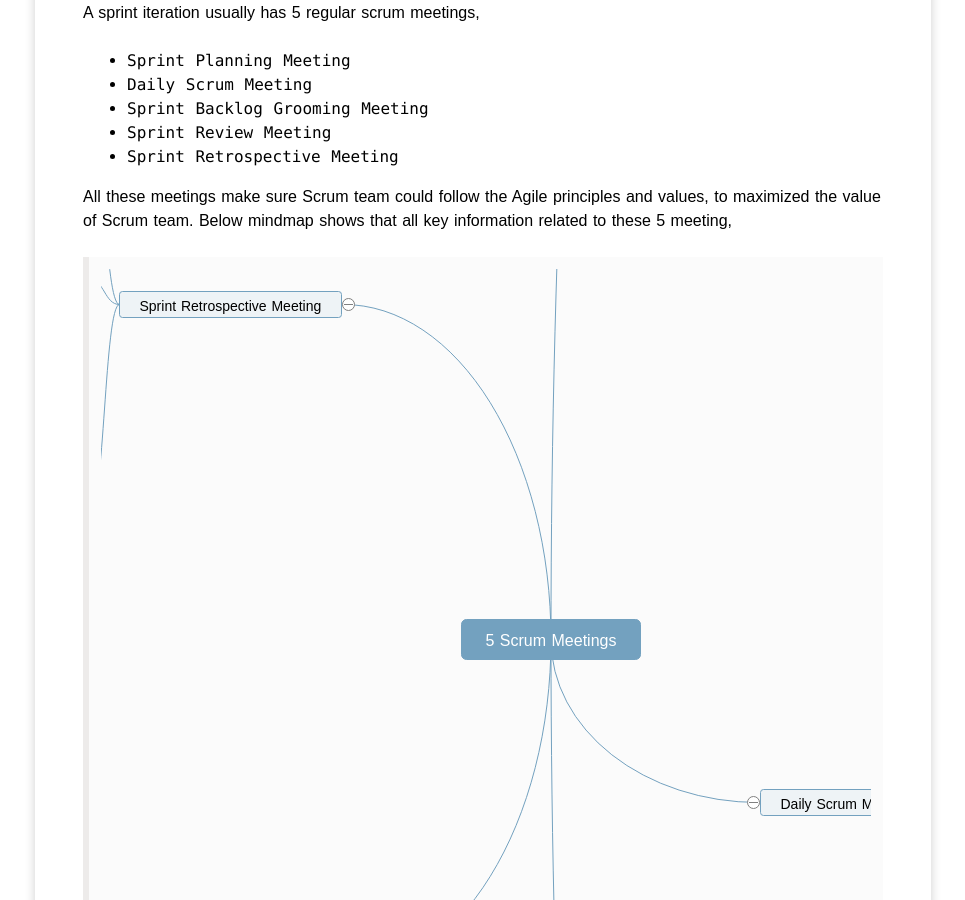
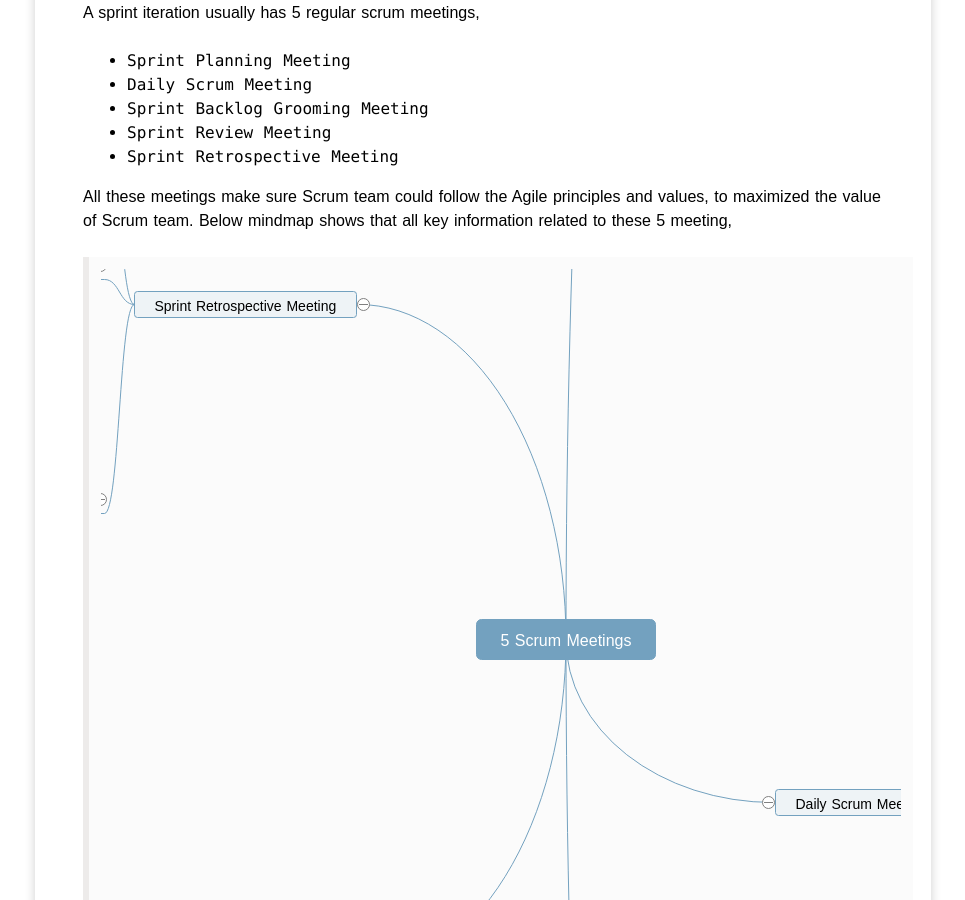
Before and after one commit to yangoliver/yangoliver.github.io, a Jekyll site: the page built from _posts/2016/2016-08-26-agile-notes-1.md, in a window 1280 px wide and 900 px high, scrolled down 4493 px. Shown: the whole window, without its empty margins (157-1122 px from the left). Built offline with Jekyll 4.4.1, drawn with Linux system fonts in a browser that asks for light colours; comment, search, counter and statistics services are not loaded.

Commit message:
update: added width properties

```diff
--- a/_posts/2016/2016-08-26-agile-notes-1.md
+++ b/_posts/2016/2016-08-26-agile-notes-1.md
@@ -26,7 +26,7 @@ Agile is just a set of **principles** and **values**, which focus on customer co
 
 Agile defines **12 principles** for software development,
 
-<pre class="km-container" minder-data-type="markdown" style="height: 500px">
+<pre class="km-container" minder-data-type="markdown" style="width: 100%;height: 500px">
 
 - 12 Agile principles
   - Customer collaboration
@@ -89,7 +89,7 @@ There are three core roles in the Scrum Team,
 These core roles are ideally colocated to deliver potentially shippable Product Increments.
 Below mindmap tries to show how these 3 roles deliver their work in Scrum framework.
 
-<pre class="km-container-2" minder-data-type="markdown" style="height: 700px">
+<pre class="km-container-2" minder-data-type="markdown" style="width: 100%;height: 700px">
 - 3 Roles
   - Product Owner
     - Position
@@ -245,7 +245,7 @@ Scrum process produces 3 artifacts,
 These artifacts provide the key information about what have been planned, what are under development, and what have been done in a product.
 Below mindmap organizes all major key knowledge point related these 3 artifacts.
 
-<pre class="km-container-3" minder-data-type="markdown" style="height: 700px">
+<pre class="km-container-3" minder-data-type="markdown" style="width: 100%;height: 700px">
 - 3 Artifacts
   - PB (Product Backlog)
     - What
@@ -462,7 +462,7 @@ A sprint iteration usually has 5 regular scrum meetings,
 All these meetings make sure Scrum team could follow the Agile principles and values, to maximized the value of Scrum team.
 Below mindmap shows that all key information related to these 5 meeting,
 
-<pre class="km-container-4" minder-data-type="markdown" style="height: 700px">
+<pre class="km-container-4" minder-data-type="markdown" style="width: 100%;height: 700px">
 
 - 5 Scrum Meetings
   - Sprint Planning Meeting
```
Also changed, not shown: _posts/2016/2016-07-09-linux-perf-tools-tips.md (+1 -1 lines), _posts/2016/2016-08-29-7-habits-1.md (+1 -2 lines).
